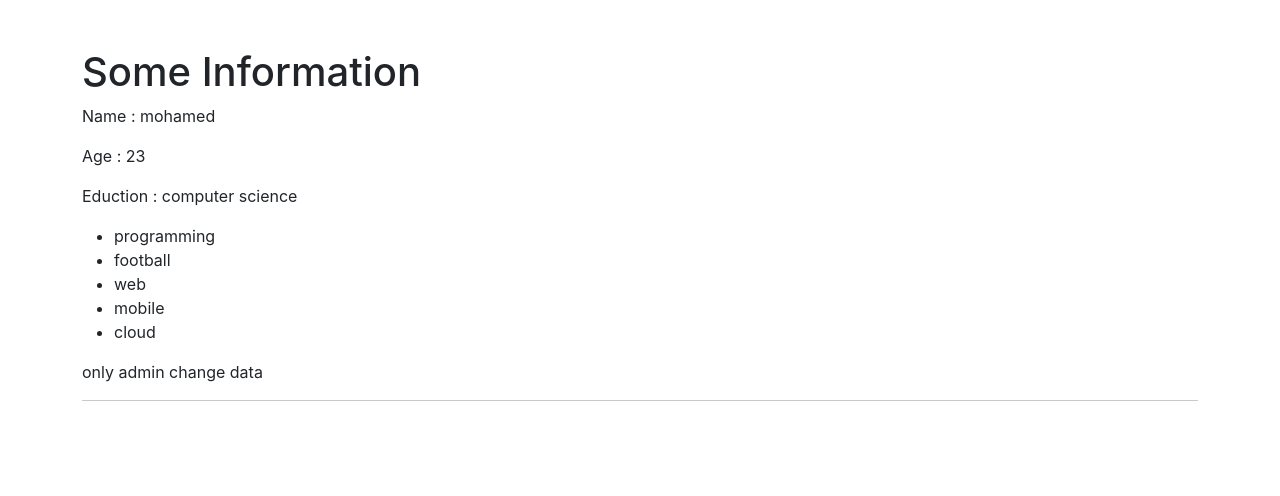
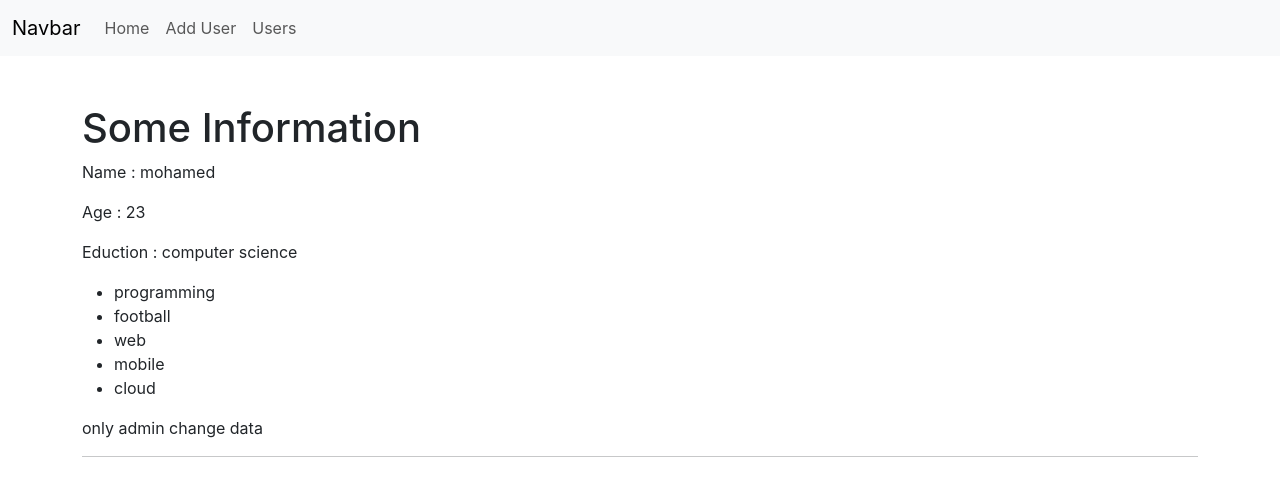
Before and after one commit to mohamedeld/user-from-react, a React (Create React App) app: page / in a window 1280 px wide. Shown: the top 496 px of the page. Built offline with nearby package versions, Linux system fonts and the light colour scheme.

Commit message:
add routes

```diff
--- a/src/App.js
+++ b/src/App.js
@@ -3,13 +3,17 @@
 import Home from "./pages/Home";
 import { AddUser } from "./pages/AddUser";
 import { UserList } from "./pages/UserList";
+import { Navbar } from "./components/Navbar";
+import { NotFound } from "./pages/NotFound";
 const App = () => {
   return (
     <>
+      <Navbar />
       <Routes>
         <Route path="/" element={<Home />} />
         <Route path="/add-user" element={<AddUser />} />
         <Route path="/users" element={<UserList />} />
+        <Route path="*" element={<NotFound />} />
       </Routes>
     </>
   );
--- /dev/null
+++ b/src/components/Navbar/index.js
@@ -0,0 +1,40 @@
+import React from "react";
+import { Link } from "react-router-dom";
+
+export const Navbar = () => {
+  return (
+    <>
+      <nav className="navbar navbar-expand-lg navbar-light bg-light">
+        <div className="container-fluid">
+          <Link className="navbar-brand" to={"/"}>
+            Navbar
+          </Link>
+          <button
+            className="navbar-toggler"
+            type="button"
+            data-bs-toggle="collapse"
+            data-bs-target="#navbarNavAltMarkup"
+            aria-controls="navbarNavAltMarkup"
+            aria-expanded="false"
+            aria-label="Toggle navigation"
+          >
+            <span className="navbar-toggler-icon"></span>
+          </button>
+          <div className="collapse navbar-collapse" id="navbarNavAltMarkup">
+            <div className="navbar-nav">
+              <Link className="nav-link" to={"/"}>
+                Home
+              </Link>
+              <Link className="nav-link" to={"/add-user"}>
+                Add User
+              </Link>
+              <Link className="nav-link" to={"/users"}>
+                Users
+              </Link>
+            </div>
+          </div>
+        </div>
+      </nav>
+    </>
+  );
+};
--- /dev/null
+++ b/src/pages/NotFound.js
@@ -0,0 +1,5 @@
+import React from "react";
+
+export const NotFound = () => {
+  return <div className="container">NotFound</div>;
+};
--- a/src/pages/UserList.js
+++ b/src/pages/UserList.js
@@ -1,5 +1,11 @@
 import React from "react";
-
-export const UserList = () => {
-  return <div>UserList</div>;
+import { useHistory } from "react-router-dom";
+export const UserList = (props) => {
+  const history = useHistory();
+  return (
+    <>
+      UserList
+      <button onClick={() => history.push("/")}>Home</button>
+    </>
+  );
 };
```
